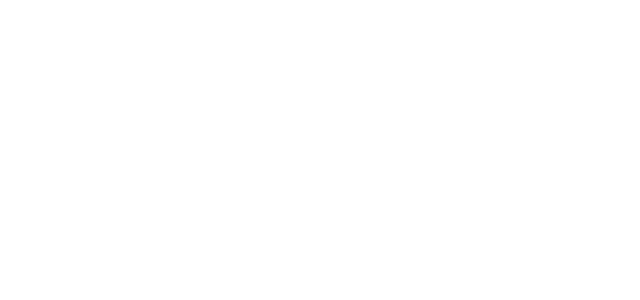
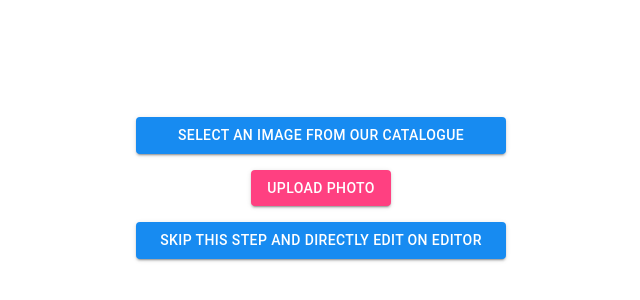
Before and after one commit to MrityunjayNPandey/adcreator, a React (Create React App) app: page /choose in a window 1280 px wide. Before the commit this address had no page. Shown: the part 212-512 px from the top of the page, without its empty margins (319-959 px from the left). Built offline with nearby package versions, Linux system fonts and the light colour scheme; a web font is replaced by a local one.

Commit message:
Fixed pages

```diff
--- a/src/App.js
+++ b/src/App.js
@@ -1,18 +1,22 @@
 import "./App.css";
 import { BrowserRouter, Routes, Route } from "react-router-dom";
 import Home from "./Pages/Home";
-import StepForm from "./Pages/stepForm";
+import Choose from "./Pages/choose";
 import AdvancePanel from "./Pages/AdvancePanel";
 import FinalPanel from "./Pages/FinalPanel";
+import RenderImages from "./Pages/renderImages";
+import Preview from "./Pages/preview";
 
 function App() {
   return (
     <BrowserRouter>
       <Routes>
         <Route path="/" element={<Home />} />
-        <Route path="/stepForm" element={<StepForm />} />
+        <Route path="/choose" element={<Choose />} />
         <Route path="/editor" element={<AdvancePanel />} />
         <Route path="/finalpanel" element={<FinalPanel />} />
+        <Route path="/renderImages" element={<RenderImages />} />
+        <Route path="/preview" element={<Preview />} />
       </Routes>
     </BrowserRouter>
   );
--- a/src/Pages/Home.js
+++ b/src/Pages/Home.js
@@ -27,7 +27,7 @@
   const navigate = useNavigate();
 
   const handleButtonClick = () => {
-    navigate("/stepform"); // Replace '/stepform' with the actual path of the desired destination
+    navigate("/choose");
   };
 
   return (
--- /dev/null
+++ b/src/Pages/choose.js
@@ -0,0 +1,155 @@
+import React from "react";
+import { makeStyles } from "@material-ui/core/styles";
+import { Container, Button } from "@material-ui/core";
+
+import { useDispatch, useSelector } from "react-redux";
+import { setSelectedPhoto } from "../Redux/actions"; // Assuming you have your action creators in a separate file
+import { v4 as uuidv4 } from "uuid";
+import { useNavigate } from "react-router-dom";
+
+const useStyles = makeStyles((theme) => ({
+  container: {
+    maxWidth: 1200,
+    margin: "0 auto",
+    padding: theme.spacing(3),
+    display: "flex",
+    flexDirection: "column",
+    alignItems: "center",
+    justifyContent: "center",
+    height: "100vh",
+    textAlign: "center",
+  },
+  form: {
+    display: "flex",
+    flexDirection: "column",
+    alignItems: "center",
+    justifyContent: "center",
+    "& > *": {
+      margin: theme.spacing(1),
+      width: "100%",
+    },
+  },
+  select: {
+    color: "white",
+    width: "100%",
+  },
+  mediaContainer: {
+    color: "white",
+    display: "flex",
+    justifyContent: "center",
+    flexWrap: "wrap",
+    marginTop: theme.spacing(3),
+    overflow: "auto",
+    "& .MuiCard-root": {
+      width: 200,
+      height: 200,
+      margin: theme.spacing(1),
+      display: "flex",
+      alignItems: "center",
+      justifyContent: "center",
+      cursor: "pointer",
+      border: "2px solid transparent",
+      "&.selected": {
+        border: `2px solid ${theme.palette.primary.main}`,
+      },
+    },
+  },
+  blueButton: {
+    backgroundColor: "#178bf1",
+    color: "#fff",
+    "&:hover": {
+      backgroundColor: "#0085fa",
+    },
+  },
+  redButton: {
+    backgroundColor: "#ff4081",
+    color: "#fff",
+    "&:hover": {
+      backgroundColor: "#f50057",
+    },
+  },
+  uploadButton: {
+    margin: theme.spacing(1),
+    textTransform: "none",
+  },
+  submitButton: {
+    margin: theme.spacing(2, 0),
+    textTransform: "none",
+  },
+}));
+
+const Choose = () => {
+  const classes = useStyles();
+  const dispatch = useDispatch();
+  const { projectName, description, selectedCategory, selectedPhoto } =
+    useSelector((state) => state);
+
+  const navigate = useNavigate();
+
+  const handleSubmit = () => {
+    navigate("/editor");
+    // Handle form submission
+    console.log("Project Name:", projectName);
+    console.log("Description:", description);
+    console.log("Selected Category:", selectedCategory);
+    console.log("Selected Photo:", selectedPhoto);
+  };
+
+  const handlePhotoUpload = (event) => {
+    const file = event.target.files[0];
+    const reader = new FileReader();
+    reader.onload = (e) => {
+      const newItem = {
+        id: uuidv4(),
+        type: "image",
+        src: e.target.result,
+      };
+      dispatch(setSelectedPhoto(newItem));
+      navigate("/preview");
+      console.log(selectedPhoto);
+    };
+    reader.readAsDataURL(file);
+  };
+
+  return (
+    <Container className={classes.container}>
+      <form className={classes.form}>
+        <Button
+          variant="contained"
+          className={classes.blueButton}
+          onClick={() => {
+            navigate("/renderimages");
+          }}
+        >
+          Select an Image from our catalogue
+        </Button>
+        <label htmlFor="upload-photo">
+          <Button
+            variant="contained"
+            className={classes.redButton}
+            component="span"
+          >
+            Upload Photo
+          </Button>
+        </label>
+        <input
+          id="upload-photo"
+          type="file"
+          accept="image/*"
+          onChange={handlePhotoUpload}
+          style={{ display: "none" }}
+        />
+
+        <Button
+          variant="contained"
+          className={classes.blueButton}
+          onClick={handleSubmit}
+        >
+          Skip this step and directly edit on editor
+        </Button>
+      </form>
+    </Container>
+  );
+};
+
+export default Choose;
--- /dev/null
+++ b/src/Pages/preview.js
@@ -0,0 +1,116 @@
+import { makeStyles } from "@material-ui/core/styles";
+import { Container, Typography, Button } from "@material-ui/core";
+
+import { useSelector } from "react-redux";
+import { useNavigate } from "react-router-dom";
+
+const useStyles = makeStyles((theme) => ({
+  container: {
+    maxWidth: 1200,
+    margin: "0 auto",
+    padding: theme.spacing(3),
+    display: "flex",
+    flexDirection: "column",
+    alignItems: "center",
+    justifyContent: "center",
+    height: "100vh",
+    textAlign: "center",
+  },
+  form: {
+    display: "flex",
+    flexDirection: "column",
+    alignItems: "center",
+    justifyContent: "center",
+    "& > *": {
+      margin: theme.spacing(1),
+      width: "100%",
+    },
+  },
+  select: {
+    color: "white",
+    width: "100%",
+  },
+  mediaContainer: {
+    color: "white",
+    display: "flex",
+    justifyContent: "center",
+    flexWrap: "wrap",
+    marginTop: theme.spacing(3),
+    overflow: "auto",
+    "& .MuiCard-root": {
+      width: 200,
+      height: 200,
+      margin: theme.spacing(1),
+      display: "flex",
+      alignItems: "center",
+      justifyContent: "center",
+      cursor: "pointer",
+      border: "2px solid transparent",
+      "&.selected": {
+        border: `2px solid ${theme.palette.primary.main}`,
+      },
+    },
+  },
+  blueButton: {
+    backgroundColor: "#178bf1",
+    color: "#fff",
+    "&:hover": {
+      backgroundColor: "#0085fa",
+    },
+  },
+  redButton: {
+    backgroundColor: "#ff4081",
+    color: "#fff",
+    "&:hover": {
+      backgroundColor: "#f50057",
+    },
+  },
+  uploadButton: {
+    margin: theme.spacing(1),
+    textTransform: "none",
+  },
+  submitButton: {
+    margin: theme.spacing(2, 0),
+    textTransform: "none",
+  },
+}));
+
+const Preview = () => {
+  const classes = useStyles();
+  const { selectedPhoto } = useSelector((state) => state);
+  const navigate = useNavigate();
+
+  const handleSubmit = () => {
+    navigate("/editor");
+  };
+
+  return (
+    <Container className={classes.container}>
+      <form className={classes.form}>
+        <Typography variant="h4" gutterBottom>
+          Image Preview and Editing
+        </Typography>
+        {selectedPhoto && (
+          <div>
+            <img
+              src={selectedPhoto.src}
+              alt={selectedPhoto.id}
+              style={{ maxWidth: 500, maxHeight: 500 }}
+            />
+          </div>
+        )}
+
+        <Button
+          variant="contained"
+          color="primary"
+          onClick={handleSubmit}
+          className={classes.blueButton}
+        >
+          Edit in Editor
+        </Button>
+      </form>
+    </Container>
+  );
+};
+
+export default Preview;
```
Also changed, not shown: src/Pages/renderImages.js (renamed from src/Pages/stepForm.js, +14 -137 lines).
